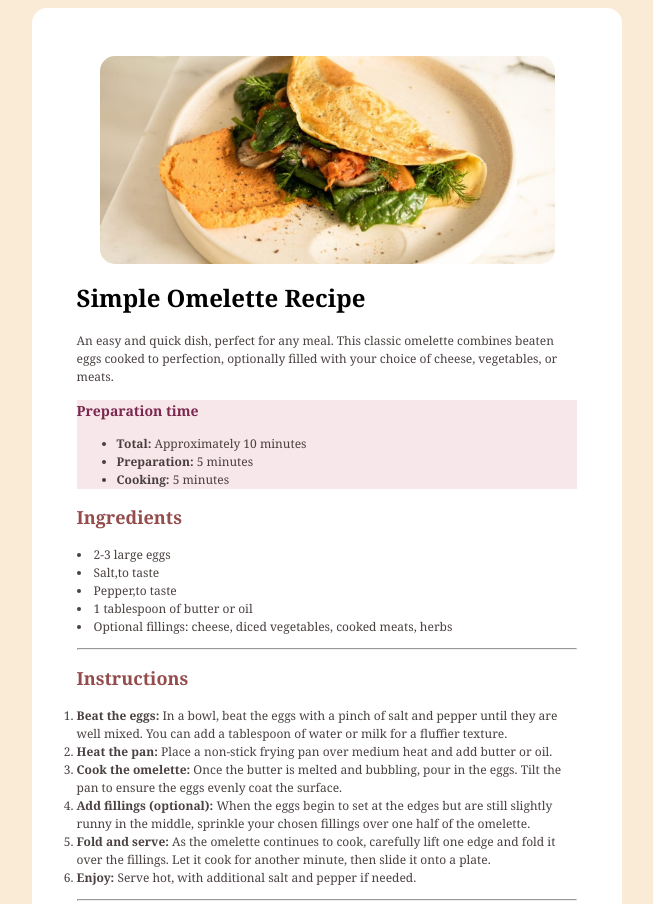
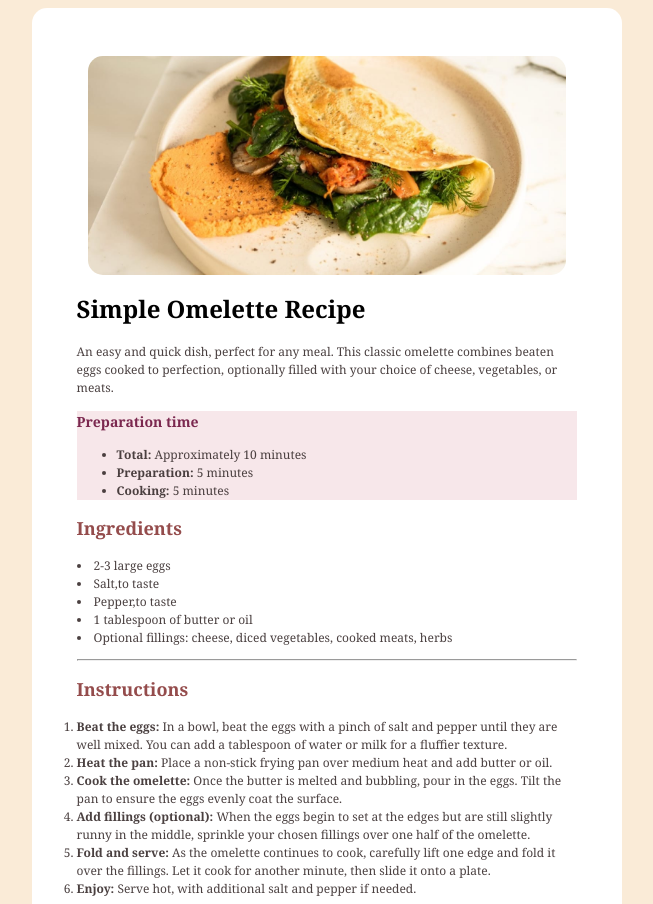
Before and after one commit to kidistm03/web-frontend, a plain HTML site: page recipe.html in a window 1280 px wide. Shown: the top 904 px of the page, without its empty margins (313-966 px from the left). Drawn offline with Linux system fonts and the light colour scheme.

Commit message:
Update recipe.html

```diff
--- a/recipe.html
+++ b/recipe.html
@@ -42,7 +42,7 @@
 <body style="background-color:antiquewhite;font-family: Georgia, Times New Roman, serif">
     <div class ="conti">
         <br>
-    <img src="image-omelette.jpeg" alt="omelette image" style="width:455px; margin: 0 auto;display: block;border-radius: 15px;">
+    <img src="image-omelette.jpeg" alt="omelette image" style="width:478px; margin: 0 auto;display: block;border-radius: 15px;">
     <div style="padding:0 15px">
     <h1>Simple Omelette Recipe</h1>
     <p>An easy and quick dish, perfect for any meal. This classic omelette combines beaten eggs cooked to perfection, optionally filled with your choice of cheese, vegetables, or meats.</p>
@@ -98,4 +98,5 @@
     </div>
     </div>
 </body>
+
 </html>
```
